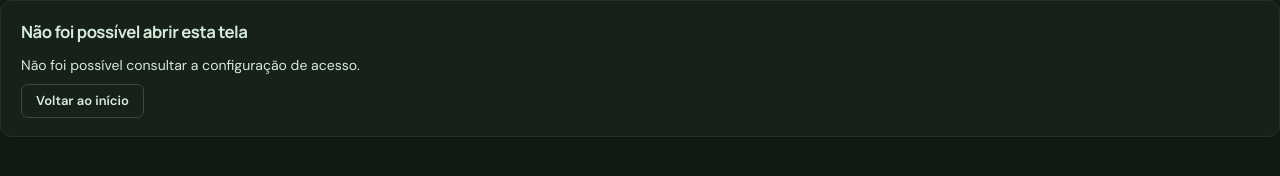
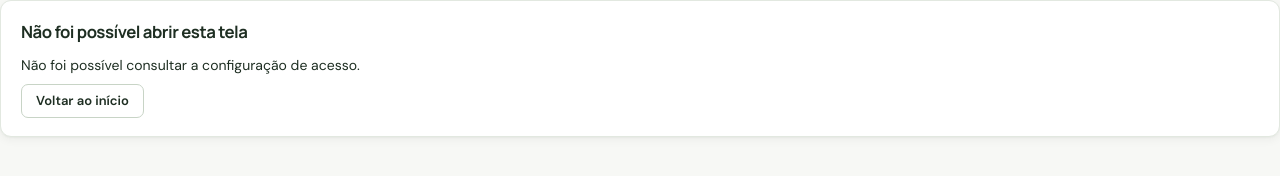
Before and after one commit to luciusmoabe/sga, a website: page public/index.html in a window 1280 px wide. Drawn offline with Linux system fonts and the dark colour scheme; no server answers.

Commit message:
Interface sempre clara: remove o tema noturno automático
O modo escuro do sistema não muda mais o Agilis; o navegador também é
avisado (color-scheme) para manter campos e barras de rolagem claros.

Co-Authored-By: Claude Opus 5.5 <noreply@anthropic.com>

```diff
--- a/public/estilo.css
+++ b/public/estilo.css
@@ -40,31 +40,7 @@
   color-scheme: light;
 }
 
-@media (prefers-color-scheme: dark) {
-  :root:not([data-tema="claro"]) {
-    --bg:       #0f1a12;
-    --card:     #172019;
-    --sidebar:  #111a13;
-    --line:     #243328;
-    --line-str: #334d38;
-    --ink:      #d5ecdb;
-    --ink-2:    #6dbb8a;
-    --muted:    #7a9a80;
-    --green:    #6dbb8a;
-    --green-bg: #182d1e;
-    --pale:     #162319;
-    --azul-bg:  #182d1e;
-    --verde:       #5ec484;
-    --verde-bg:    #163324;
-    --amarelo:     #e6ac3a;
-    --amarelo-bg:  #362c0e;
-    --vermelho:    #ff7a6b;
-    --vermelho-bg: #3e1c18;
-    --sombra:      0 1px 3px rgba(0,0,0,.25);
-    --sombra-card: 0 1px 2px rgba(0,0,0,.2);
-    color-scheme: dark;
-  }
-}
+/* Tema sempre claro, por decisão do Departamento: o modo escuro do sistema não muda o Agilis. */
 
 /* ---------- Base ---------- */
 *, *::before, *::after { box-sizing: border-box; }
--- a/public/index.html
+++ b/public/index.html
@@ -6,6 +6,7 @@
   <title>Agilis — Acompanhamento semanal</title>
   <meta name="description" content="Acompanhamento semanal dos Centros do Departamento de Planejamento, Orçamento e Gestão.">
   <meta name="theme-color" content="#2e7a4a">
+  <meta name="color-scheme" content="light only">
   <link rel="icon" type="image/png" sizes="32x32" href="/imagens/favicon-32.png">
   <link rel="icon" type="image/png" sizes="192x192" href="/imagens/icon-192.png">
   <link rel="apple-touch-icon" href="/imagens/apple-touch-icon.png">
```
